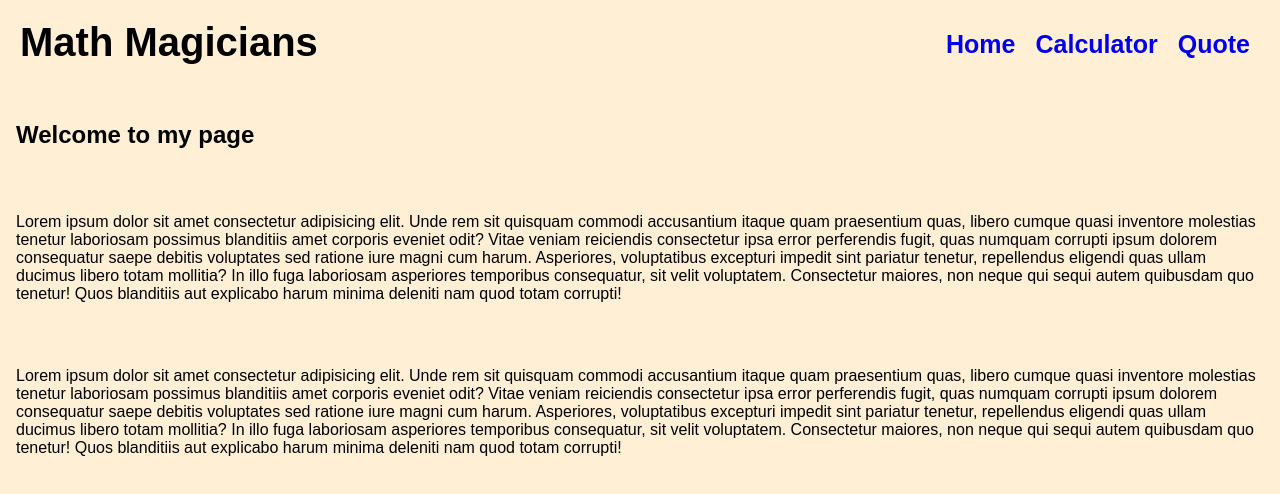
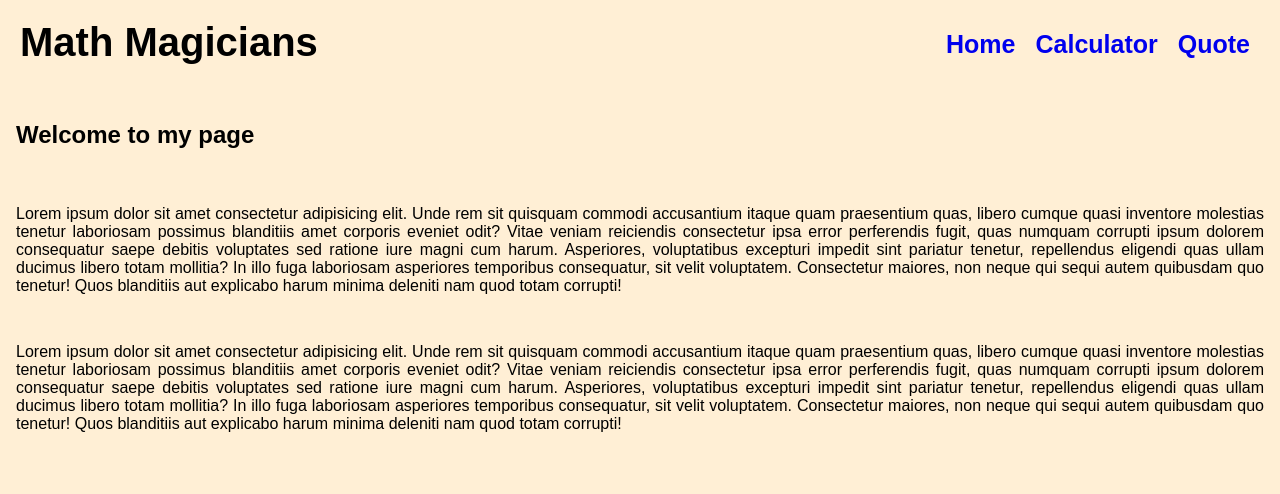
Before and after one commit to roshan-bajgain/math-magicians, a React (Create React App) app: page / in a window 1280 px wide. Shown: the top 494 px of the page. Built offline with nearby package versions, Linux system fonts and the light colour scheme.

Commit message:
Add styling to the project

```diff
--- a/src/App.js
+++ b/src/App.js
@@ -2,9 +2,7 @@ import {
   BrowserRouter, Route, Routes, Link,
 } from 'react-router-dom';
 import Calculator from './component/calculator';
-// import Header from './component/Header';
 import Home from './pages/Home';
-// import CalculatorPage from './pages/CalculatorPage';
 import Quote from './pages/Quote';
 
 const App = () => (
@@ -20,7 +18,7 @@ const App = () => (
       </nav>
     </div>
     <Routes>
-      <Route exact path="/" element={<Home />} />
+      <Route path="/" element={<Home />} />
       <Route path="/calculator" element={<Calculator />} />
       <Route path="/quotes" element={<Quote />} />
     </Routes>
--- a/src/component/calculator.css
+++ b/src/component/calculator.css
@@ -1,8 +1,9 @@
 .container {
-  width: 200px;
+  width: 350px;
   font-size: 1rem;
   margin: 0 auto;
   margin-top: 10vh;
+  margin-right: 220px;
 }
 
 .screen {
@@ -22,6 +23,7 @@
   display: grid;
   grid-template-columns: repeat(4, 1fr);
   gap: 0.1rem;
+  height: 200px;
 }
 
 .button {
--- a/src/index.css
+++ b/src/index.css
@@ -49,5 +49,6 @@ a {
 }
 
 .home p {
-  padding-block: 2rem;
+  padding-block: 1.5rem;
+  text-align: justify;
 }
```
